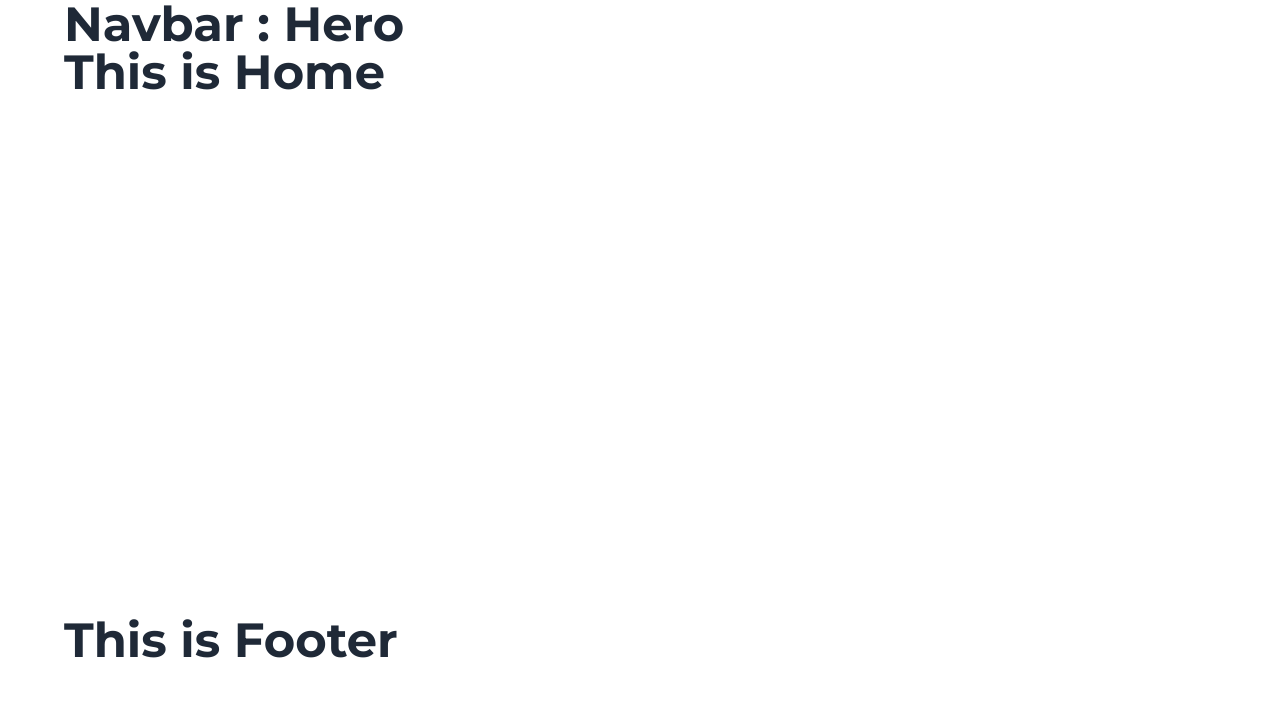
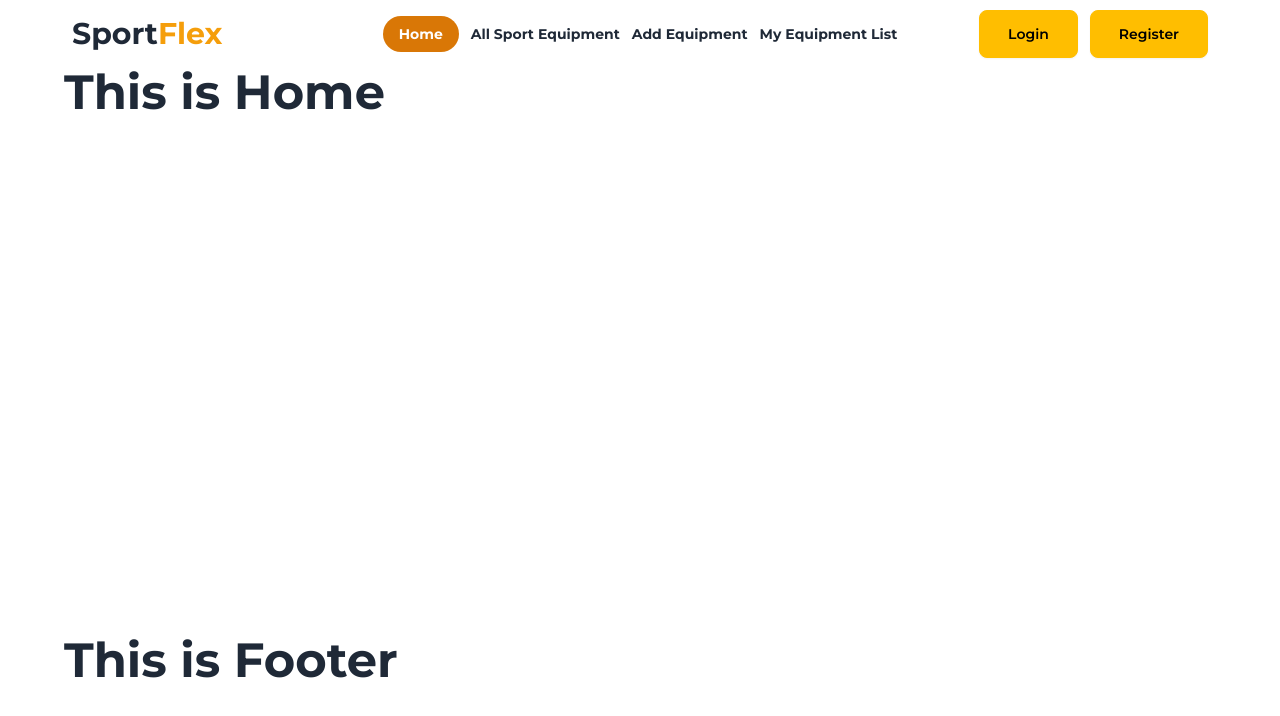
Before and after one commit to golamsarwar96/sport-flex-app-client, a React (Vite) app: page / in a window 1280 px wide. Shown: the top 716 px of the page. Built offline with nearby package versions, Linux system fonts and the light colour scheme; a web font is replaced by a local one.

Commit message:
setup routes for mainlayout

```diff
--- /dev/null
+++ b/src/Pages/Login.jsx
@@ -0,0 +1,11 @@
+import React from "react";
+
+const Login = () => {
+  return (
+    <div>
+      <h1 className="text-5xl">Login</h1>
+    </div>
+  );
+};
+
+export default Login;
--- /dev/null
+++ b/src/Pages/Register.jsx
@@ -0,0 +1,9 @@
+const Register = () => {
+  return (
+    <div>
+      <h1 className="text-5xl">Register</h1>
+    </div>
+  );
+};
+
+export default Register;
--- /dev/null
+++ b/src/components/AddEquipment.jsx
@@ -0,0 +1,9 @@
+const AddEquipment = () => {
+  return (
+    <div>
+      <h1 className="text-5xl">Add Equipment</h1>
+    </div>
+  );
+};
+
+export default AddEquipment;
--- /dev/null
+++ b/src/components/AllEquipment.jsx
@@ -0,0 +1,11 @@
+import React from "react";
+
+const AllEquipment = () => {
+  return (
+    <div>
+      <h1 className="text-5xl">All Equipment</h1>
+    </div>
+  );
+};
+
+export default AllEquipment;
--- /dev/null
+++ b/src/components/MyEquipment.jsx
@@ -0,0 +1,9 @@
+const MyEquipment = () => {
+  return (
+    <div>
+      <h1 className="text-5xl">My Equipment</h1>
+    </div>
+  );
+};
+
+export default MyEquipment;
--- a/src/components/Navbar.jsx
+++ b/src/components/Navbar.jsx
@@ -1,11 +1,88 @@
 import { useContext } from "react";
 import { AuthContext } from "../provider/AuthProvider";
+import { Link, NavLink } from "react-router-dom";
 
 const Navbar = () => {
   const { user } = useContext(AuthContext);
+  const links = (
+    <div className="flex gap-3 items-center">
+      <NavLink
+        className={({ isActive }) =>
+          isActive ? "text-white bg-amber-600 px-4 py-2 rounded-3xl" : ""
+        }
+        to="/"
+      >
+        Home
+      </NavLink>
+      <NavLink
+        className={({ isActive }) =>
+          isActive ? "text-white bg-amber-600 px-4 py-2 rounded-3xl" : ""
+        }
+        to="/allequipment"
+      >
+        All Sport Equipment
+      </NavLink>
+      <NavLink
+        className={({ isActive }) =>
+          isActive ? "text-white bg-amber-600 px-4 py-2 rounded-3xl" : ""
+        }
+        to="addequipment"
+      >
+        Add Equipment
+      </NavLink>
+      <NavLink
+        className={({ isActive }) =>
+          isActive ? "text-white bg-amber-600 px-4 py-2 rounded-3xl" : ""
+        }
+        to="/myequipment"
+      >
+        My Equipment List
+      </NavLink>
+    </div>
+  );
+
   return (
-    <div>
-      <h1 className="text-5xl">Navbar : {user.name}</h1>
+    <div className="navbar bg-base-100">
+      <div className="navbar-start">
+        <div className="dropdown">
+          <div tabIndex={0} role="button" className="btn btn-ghost lg:hidden">
+            <svg
+              xmlns="http://www.w3.org/2000/svg"
+              className="h-5 w-5"
+              fill="none"
+              viewBox="0 0 24 24"
+              stroke="currentColor"
+            >
+              <path
+                strokeLinecap="round"
+                strokeLinejoin="round"
+                strokeWidth="2"
+                d="M4 6h16M4 12h8m-8 6h16"
+              />
+            </svg>
+          </div>
+          <ul
+            tabIndex={0}
+            className="menu menu-sm dropdown-content bg-base-100 rounded-box z-[1] mt-3 w-52 p-2 shadow"
+          >
+            {links}
+          </ul>
+        </div>
+        <a className="text-3xl">
+          Sport<span className="text-amber-500">Flex</span>
+        </a>
+      </div>
+      <div className="navbar-center hidden lg:flex">
+        <ul className="menu menu-horizontal px-1">{links}</ul>
+      </div>
+      <div className="navbar-end flex gap-3">
+        <Link to="/login">
+          <button className="btn btn-warning px-7">Login</button>
+        </Link>
+        <Link to="/register">
+          <button className="btn btn-warning px-7">Register</button>
+        </Link>
+      </div>
     </div>
   );
 };
```
Also changed, not shown: src/routes/Routes.jsx (+25 -0 lines).
